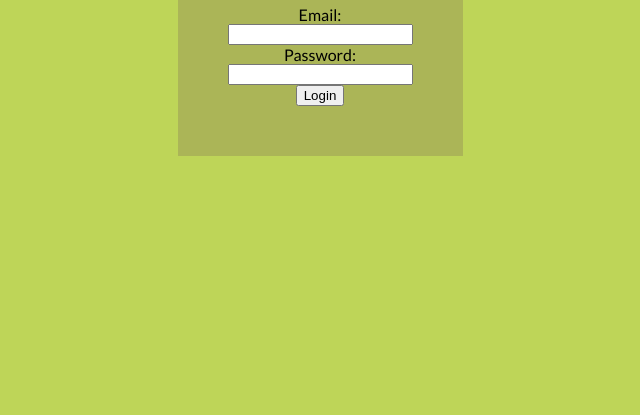
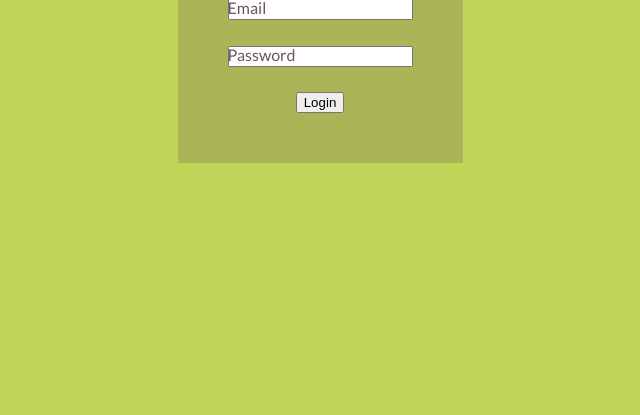
Before and after one commit to wcossior/8.WaveEffectInput, a plain HTML site: page index.html in a window 1280 px wide. Shown: the part 385-800 px from the top of the page, without its empty margins (320-960 px from the left). Drawn offline with Linux system fonts and the light colour scheme.

Commit message:
positioning the label within the input

```diff
--- a/index.html
+++ b/index.html
@@ -1,22 +1,29 @@
 <!DOCTYPE html>
 <html lang="en">
+
 <head>
     <meta charset="UTF-8">
     <meta name="viewport" content="width=device-width, initial-scale=1.0">
     <link rel="stylesheet" type="text/css" href="style.css">
     <title>Wave Effect Input</title>
 </head>
+
 <body>
     <div class="container">
         <form class="login" action="" method="post">
             <h1>Please Login</h1>
-            <label for="email">Email: </label>
-            <input type="email" name="email" id="email" required>
-            <label for="password">Password: </label>
-            <input type="password" name="password" id="password" required>
+            <div class="email-container">
+                <label for="email">Email</label>
+                <input type="email" name="email" id="email" required>
+            </div>
+            <div class="pass-container">
+                <label for="password">Password</label>
+                <input type="password" name="password" id="password" required>
+            </div>
             <button class="btn-login">Login</button>
         </form>
     </div>
     <script src="script.js"></script>
 </body>
+
 </html>
--- a/style.css
+++ b/style.css
@@ -14,6 +14,7 @@ body{
     font-family: 'Lato', sans-serif;
     margin: 0;
     overflow: hidden;
+    color: var(--color-primary);
 }
 
 .container{
@@ -33,3 +34,18 @@ body{
     padding: 50px;
     /* max-height: 700px; */
 }
+
+.email-container{
+    position: relative;
+    margin-bottom: 25px;
+}
+
+.pass-container{
+    position: relative;
+    margin-bottom: 25px;
+}
+
+label{
+    position: absolute;
+    color: #6D545D;
+}
```
